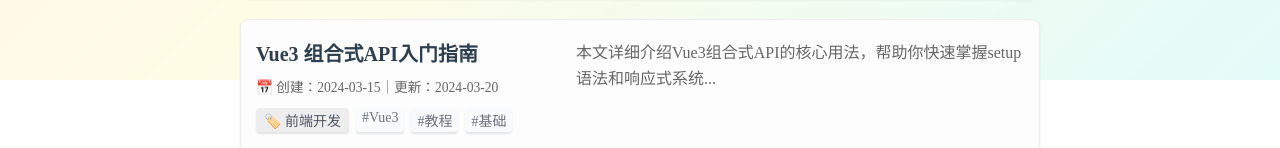
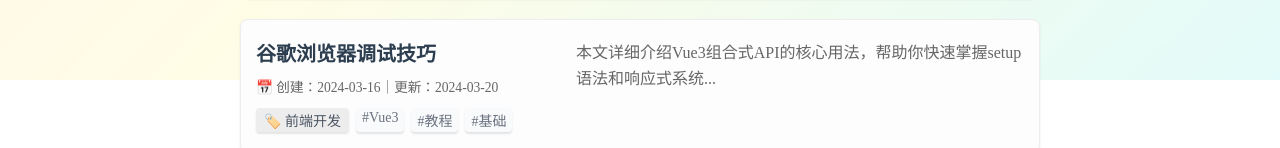
Before and after one commit to thisxian/xian-blog, a Vue app: page / in a window 1280 px wide. Shown: the part 720-868 px from the top of the page. Built offline with nearby package versions, Linux system fonts and the light colour scheme.

Commit message:
请求文章成功

```diff
--- a/src/api/_config.js
+++ b/src/api/_config.js
@@ -1,7 +1,7 @@
 import axios from "axios";
 
 const api = axios.create({
-    baseURL: 'http://127.0.0.1:3001', // 如果是/api则是基础路由
+    baseURL: '/data/', // 如果是/api则是基础路由
     timeout: 30000,
     headers: {
         "Content-Type": "application/json;charset=UTF-8" // 表单数据类型
--- a/src/api/data.js
+++ b/src/api/data.js
@@ -1,9 +1,17 @@
 import api from './_config.js'
 
-// 获取xxx
-// export function getxxx() {
-//     return api({
-//         method: 'xxx',
-//         url: 'xxxx',
-//     })
-// }
+// 获取链接
+export function getLink() {
+    return api({
+        method: 'get',
+        url: 'link.json',
+    })
+}
+
+// 获取文章
+export function getArticle(title) {
+    return api({
+        method: 'get',
+        url:`article/${title}.md`,
+    })
+}
--- a/src/router/index.js
+++ b/src/router/index.js
@@ -1,10 +1,10 @@
 import { createRouter, createWebHistory } from 'vue-router'
 import Home from '@/views/Home.vue'
-import My from '@/views/My.vue'
+import Article from '@/views/Article.vue'
 
 const routes = [
     { path: '/', name: 'home', component: Home },
-    { path: '/my', name: 'my', component: My },
+    { path: '/article', name: 'article', component: Article },
 ]
 const router = createRouter({
     history: createWebHistory(),
--- /dev/null
+++ b/src/views/Article.vue
@@ -0,0 +1,26 @@
+<script setup lang="js">
+import { getArticle } from '@/api/data';
+const route = useRoute()
+
+let articleContent = ref();
+
+
+onMounted(async () => {
+    const _title = route.query.title;
+    if (!_title) alert('发生错误!');
+    const _res = await getArticle(_title);
+    articleContent.value = _res.data;
+})
+</script>
+
+<template>
+    <div class="article">
+        <p>文章</p>
+
+        <div class="content">
+            {{ articleContent }}
+        </div>
+    </div>
+</template>
+
+<style lang="less" scoped></style>
--- a/src/views/Home.vue
+++ b/src/views/Home.vue
@@ -4,15 +4,25 @@
 import Search from '@/views/Home/Search.vue'
 import Background from '@/views/Home/Background.vue';
 
-
-
 const store = Store();
 const router = useRouter()
 
-let a = ref(100);
+const articles = reactive([
+    {
+        id: 1,
+        title: '谷歌浏览器调试技巧',
+        createDate: '2024-03-16',
+        updateDate: '2024-03-20',
+        category: '前端开发',
+        tags: ['Vue3', '教程', '基础'],
+        excerpt: '本文详细介绍Vue3组合式API的核心用法，帮助你快速掌握setup语法和响应式系统...'
+    }
+])
 
-function toMy(query) {
-    router.push({ name: 'my', })
+// 前往文章内容详情
+function toArticle(title) {
+    const route = router.resolve({ path:'/article', query:{title} });
+    window.open(route.href, '_blank');
 }
 </script>
 
@@ -29,7 +39,7 @@
             <!-- 搜索+文章列表 -->
             <div class="article-box">
                 <Search />
-                <ArticleItem v-for="i in 20" />
+                <ArticleItem @click="toArticle(articles[0].title)" v-for="i in 100" :article="articles[0]"/>
             </div>
         </div>
     </div>
@@ -49,7 +59,8 @@
     .bgImg("https://s21.ax1x.com/2025/03/07/pEtKh5T.jpg");
 
     // 背景边缘透明
-    -webkit-mask-image: linear-gradient(to top, transparent, black 30px); /* 应用遮罩 */
+    -webkit-mask-image: linear-gradient(to top, transparent, black 30px);
+    /* 应用遮罩 */
     mask-image: linear-gradient(to top, transparent, black 30px);
     -webkit-mask-size: cover;
     mask-size: cover;
--- a/src/views/Home/ArticleItem.vue
+++ b/src/views/Home/ArticleItem.vue
@@ -1,6 +1,33 @@
 <!-- 文章列表子项 -->
+
+<script setup>
+
+defineProps({
+  //            类型     默认值
+  article: {
+    type: Object, default: {
+      id:  new Date() + Math.random(),
+      title: '这是文章标题',
+      createDate: '2024-03-15',
+      updateDate: '2024-03-20',
+      category: '分类',
+      tags: ['标签', '标签', '标签'],
+      excerpt: '对文章内容进行简单的介绍...'
+    }
+  },
+});
+
+
+const formatDate = (dateString) => {
+  const date = new Date(dateString)
+  return `${date.getFullYear()}-${String(date.getMonth() + 1).padStart(2, '0')}-${String(date.getDate()).padStart(2, '0')}`
+}
+
+
+</script>
+
 <template>
-  <div v-for="article in articles" :key="article.id" class="article-item">
+  <div :key="article.id" class="article-item">
     <div class="left">
       <div class="header">
         <h2 class="title">{{ article.title }}</h2>
@@ -23,25 +50,7 @@
   </div>
 </template>
 
-<script setup>
-const articles = ref([
-  {
-    id: 1,
-    title: 'Vue3 组合式API入门指南',
-    createDate: '2024-03-15',
-    updateDate: '2024-03-20',
-    category: '前端开发',
-    tags: ['Vue3', '教程', '基础'],
-    excerpt: '本文详细介绍Vue3组合式API的核心用法，帮助你快速掌握setup语法和响应式系统...'
-  },
-  // 更多文章...
-])
 
-const formatDate = (dateString) => {
-  const date = new Date(dateString)
-  return `${date.getFullYear()}-${String(date.getMonth() + 1).padStart(2, '0')}-${String(date.getDate()).padStart(2, '0')}`
-}
-</script>
 
 <style lang="less" scoped>
 .article-item {
--- a/src/views/My.vue
+++ /dev/null
@@ -1,16 +0,0 @@
-<script setup lang="js">
-const router = useRouter()
-
-function back() {
-    router.go(-1);
-}
-</script>
-
-<template>
-    <div class="">
-        <p>my页</p>
-        <button @click="back">返回</button>
-    </div>
-</template>
-
-<style lang="less" scoped></style>
```
Also changed, not shown: public/data/article/Web Component上手.md (renamed from public/data/cats/Web Component上手.md), public/data/article/js的一些技巧.md (renamed from public/data/cats/js的一些技巧.md), public/data/article/谷歌浏览器调试技巧.md (renamed from public/data/cats/谷歌浏览器调试技巧.md).
